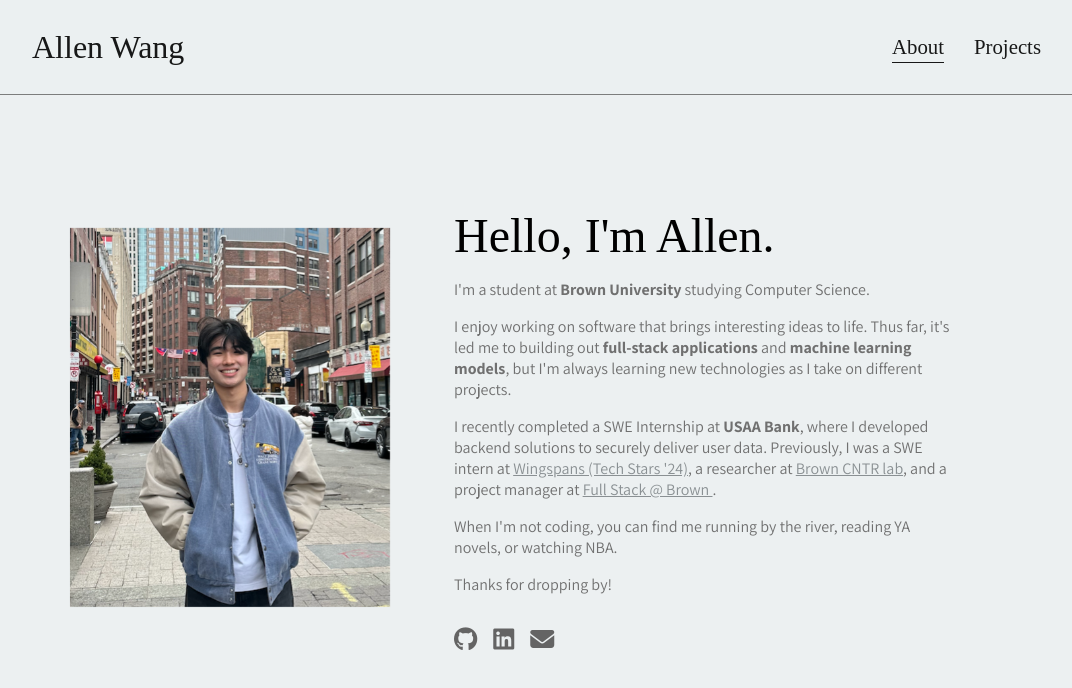
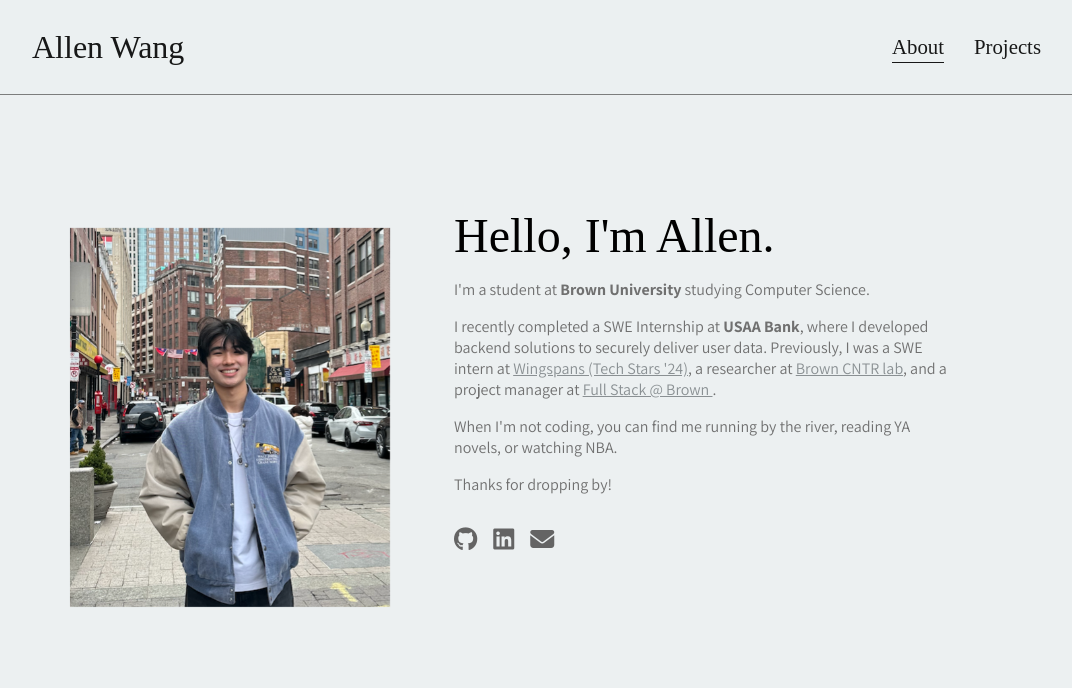
Before and after one commit to allenwang1536/personal-portfolio, a React (Create React App) app: page / in a window 1280 px wide. Shown: the top 688 px of the page, without its empty margins (96-1168 px from the left). Built offline with nearby package versions, Linux system fonts and the light colour scheme; the HTML template or start-up script is replaced by a standard one; a web font is replaced by a local one.

Commit message:
update bio

```diff
--- a/src/pages/main/HomePage.tsx
+++ b/src/pages/main/HomePage.tsx
@@ -11,11 +11,6 @@
         <div id="intro">
           <p>
             I'm a student at <b>Brown University</b> studying Computer Science.
-          </p>
-          <p>
-            I enjoy working on software that brings interesting ideas to life. Thus far, it's led me to building out{" "}
-            <b>full-stack applications</b> and <b>machine learning models</b>, but I'm always learning new technologies
-            as I take on different projects.
           </p>
           <p>
             I recently completed a SWE Internship at <b>USAA Bank</b>, where I developed backend solutions to securely
```
